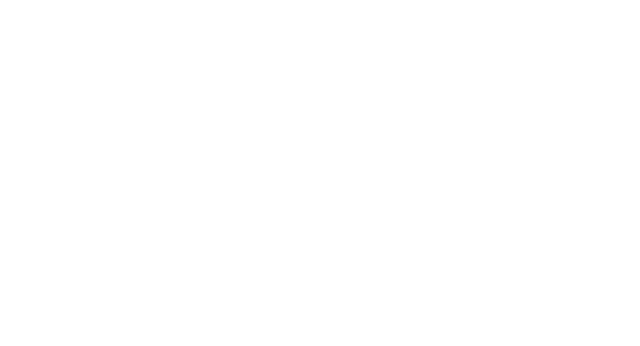
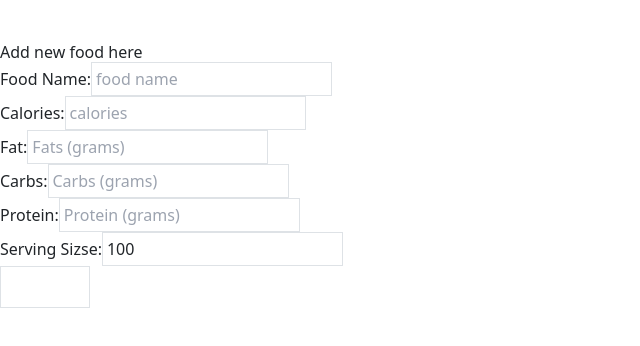
Before and after one commit to plode-v/easyfit, a React (Vite) app in the folder client/: page /add-food in a window 1280 px wide. Before the commit this address had no page. Shown: the top 346 px of the page, without its empty margins (0-640 px from the left). Built offline with nearby package versions, Linux system fonts and the light colour scheme.

Commit message:
Configure fetching on frontend to corresponde with backend data

```diff
--- a/client/package.json
+++ b/client/package.json
@@ -1,5 +1,4 @@
 {
-  "proxy": "http://localhost:4000",
   "name": "client",
   "private": true,
   "version": "0.0.0",
@@ -10,6 +9,7 @@
     "lint": "eslint src --ext js,jsx --report-unused-disable-directives --max-warnings 0",
     "preview": "vite preview"
   },
+  "proxy": "http://localhost:4000",
   "dependencies": {
     "axios": "^1.4.0",
     "bootstrap": "^5.2.3",
--- /dev/null
+++ b/client/src/components/CreateFoodForm.jsx
@@ -0,0 +1,118 @@
+import { useState } from "react"
+
+const CreateFoodForm = () => {
+
+    const [name, setName] = useState("")
+    const [calories, setCalories] = useState(null)
+    const [macros, setMacros] = useState({
+        fat: null,
+        carb: null,
+        protein: null
+    });
+    const [servingSize, setServingSize] = useState(100);
+    const [error, setError] = useState(null)
+
+    const handleSubmit = async (e) => {
+        e.preventDefault();
+
+        const food = { name, calories, macros, servingSize }
+
+        const response = await fetch("http://localhost:4000/api/foods", {
+            method: "POST",
+            body: JSON.stringify(food),
+            headers: {
+                "Content-Type": "application/json"
+            }
+        })
+
+        const json = await response.json()
+
+        if (!response.ok) {
+            setError(json.error)
+        }
+        if (response.ok) {
+            setError(null)
+            setName("")
+            setCalories("")
+            setMacros({
+                fat: null,
+                carb: null,
+                protein: null
+            })
+            setServingSize(null)
+            console.log("new food added:", json);
+        }
+    }
+
+    return (
+        <div className="flex flex-col h-screen w-full items-center justify-center">
+            <form onSubmit={handleSubmit}>
+                <h3>Add new food here</h3>
+                <div>
+                    <label>Food Name:</label>
+                    <input
+                        type="text"
+                        value={name}
+                        onChange={(e) => setName(e.target.value)}
+                        className="border p-1"
+                        placeholder="food name"
+                    />
+                </div>
+                <div>
+                    <label>Calories:</label>
+                    <input
+                        type="number"
+                        value={calories}
+                        onChange={e => setCalories(e.target.value)}
+                        className="border p-1"
+                        placeholder="calories"
+                        />
+                </div>
+                <div>
+                    <label>Fat:</label>
+                    <input
+                        type="number"
+                        value={macros.fat}
+                        onChange={e => setMacros.fat(e.target.value)}
+                        className="border p-1"
+                        placeholder="Fats (grams)"
+                        />
+                </div>
+                <div>
+                    <label>Carbs:</label>
+                    <input
+                        type="number"
+                        value={macros.carb}
+                        onChange={e => setMacros.carb(e.target.value)}
+                        className="border p-1"
+                        placeholder="Carbs (grams)"
+                        />
+                </div>
+                <div>
+                    <label>Protein:</label>
+                    <input
+                        type="number"
+                        value={macros.protein}
+                        onChange={e => setMacros.protein(e.target.value)}
+                        className="border p-1"
+                        placeholder="Protein (grams)"
+                        />
+                </div>
+                <div>
+                    <label>Serving Sizse:</label>
+                    <input
+                        type="number"
+                        value={servingSize}
+                        onChange={e => setServingSize(e.target.value)}
+                        className="border p-1"
+                        placeholder="Default as 100g"
+                        />
+                </div>
+                <button type="submit" className="border p-2 bg-green-500 text-white">Add Food</button>
+                {error && <div>{error}</div>}
+            </form>
+        </div>
+    )
+}
+
+export default CreateFoodForm
--- /dev/null
+++ b/client/src/components/FoodDetails.jsx
@@ -0,0 +1,18 @@
+const FoodDetails = ({ food }) => {
+
+    return (
+        <div>
+            <h4>{food.name}</h4>
+            <p><strong>Calories: </strong>{food.calories}</p>
+            <div>
+                <p><strong>Macros:</strong></p>
+                <p><strong>Fat: </strong>{food.macros.fat}</p>
+                <p><strong>Carbs: </strong>{food.macros.carb}</p>
+                <p><strong>Protein: </strong>{food.macros.protein}</p>
+            </div>
+            <p><strong>Serving Size: </strong>{food.servingSize}</p>
+        </div>
+    )
+}
+
+export default FoodDetails;
--- a/client/src/components/index.js
+++ b/client/src/components/index.js
@@ -3,3 +3,5 @@ export { default as LoginForm } from "./LoginForm"
 export { default as SignupForm } from "./SignupForm"
 export { default as Top } from "./Top"
 export { default as FeatureIcon } from "./FeatureIcon"
+export { default as CreateFoodForm } from "./CreateFoodForm"
+export { default as FoodDetails } from "./FoodDetails"
--- a/client/src/configs/ConfigRoutes.jsx
+++ b/client/src/configs/ConfigRoutes.jsx
@@ -1,5 +1,5 @@
 import { Routes, Route } from "react-router-dom"
-import { Home, Login, Register, Dashboard } from "../pages"
+import { Home, Login, Register, Dashboard, CreateFood } from "../pages"
 
 const ConfigRoutes = () => {
     return (
@@ -8,6 +8,8 @@ const ConfigRoutes = () => {
             <Route path="/login" element={<Login />} />
             <Route path="/register" element={<Register />} />
             <Route path="/dashboard" element={<Dashboard />} />
+            <Route path="/add-food" element={<CreateFood />} />
+
         </Routes>
     )
 }
--- /dev/null
+++ b/client/src/pages/CreateFood.jsx
@@ -0,0 +1,11 @@
+import { CreateFoodForm } from "../components"
+
+const CreateFood = () => {
+    return (
+        <div className="flex h-screen">
+            <CreateFoodForm />
+        </div>
+    )
+}
+
+export default CreateFood
--- a/client/src/pages/Dashboard.jsx
+++ b/client/src/pages/Dashboard.jsx
@@ -1,32 +1,30 @@
-import axios from "axios"
 import { useEffect, useState } from "react"
+import { FoodDetails } from "../components";
 
 const Dashboard = () => {
 
-    const [userData, setUserData] = useState(null);
+    const [foods, setFoods] = useState();
 
     useEffect(() => {
-        const fetchUserData = async () => {
-            try {
-                const response = await axios.get("http://localhost:3000/dashboard");
+        const fetchFoods = async () => {
+            const response = await fetch("http://localhost:4000/api/foods")
+            const json = await response.json();
 
-                setUserData(response);
-                console.log(response)
-            } catch (err) {
-                console.log("error fetching user data:", err);
+            if (response.ok) {
+                setFoods(json)
+                console.log(foods)
             }
         }
-        fetchUserData();
-    }, [])
+        fetchFoods();
+    }, [foods])
 
     return (
-        <div className="h-screen flex justify-center items-center">
-            <h1 className="flex">dashboard</h1>
-            {userData ? (
-                <p className="flex">{userData}</p>
-            ) : (
-                <p>Loading user data...</p>
-            )}
+        <div className="flex h-screen w-full items-center justify-center">
+            <div className="foods">
+                {foods && foods.map(food => {
+                    <FoodDetails key={food._id} food={food} />
+                })}
+            </div>
         </div>
     )
 }
--- a/client/src/pages/index.js
+++ b/client/src/pages/index.js
@@ -8,3 +8,4 @@ export { default as Proposals } from "./Proposals"
 export { default as Contact } from "./Contact"
 export { default as Footer } from "./Footer"
 export { default as Dashboard } from "./Dashboard"
+export { default as CreateFood } from "./CreateFood"
```
Also changed, not shown: client/src/context/FoodContext.jsx (added), 2 other files (tests, documents, lock files or other folders).
